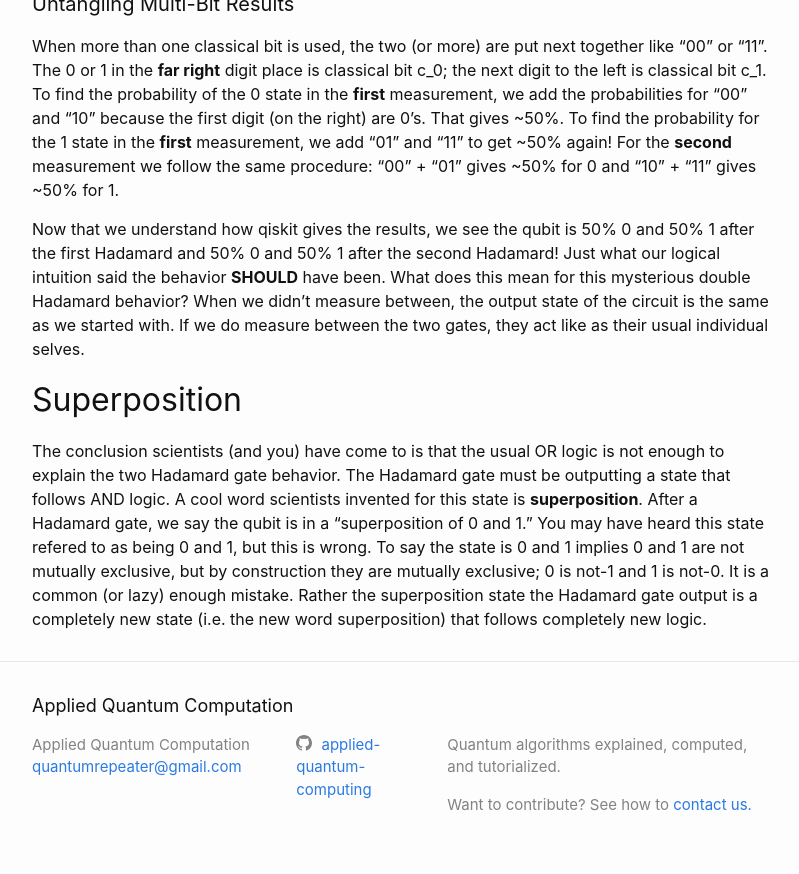
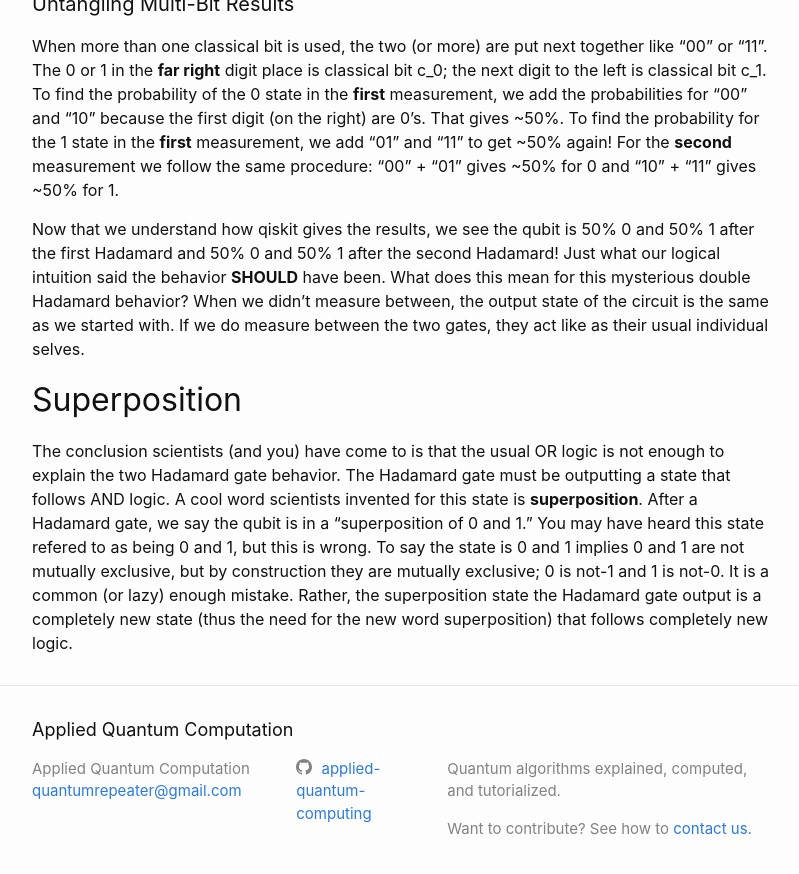
Before and after one commit to Applied-Quantum-Computing/Applied-Quantum-Computing.github.io, a Jekyll site: the page built from _posts/2020-01-20-Theory Basics The Qubit.md, in a window 1280 px wide and 900 px high, scrolled down 6198 px. Shown: the top 874 px of the window, without its empty margins (238-1037 px from the left). Built offline with Jekyll 4.4.1, drawn with Linux system fonts in a browser that asks for light colours.

Commit message:
Update 2020-01-20-Theory Basics The Qubit.md

```diff
--- a/_posts/2020-01-20-Theory Basics The Qubit.md
+++ b/_posts/2020-01-20-Theory Basics The Qubit.md
@@ -239,4 +239,4 @@ When more than one classical bit is used, the two (or more) are put next togethe
 Now that we understand how qiskit gives the results, we see the qubit is 50% 0 and 50% 1 after the first Hadamard and 50% 0 and 50% 1 after the second Hadamard! Just what our logical intuition said the behavior <strong>SHOULD</strong> have been. What does this mean for this mysterious double Hadamard behavior? When we didn't measure between, the output state of the circuit is the same as we started with. If we do measure between the two gates, they act like as their usual individual selves.
 
 ## Superposition
-The conclusion scientists (and you) have come to is that the usual OR logic is not enough to explain the two Hadamard gate behavior. The Hadamard gate must be outputting a state that follows AND logic. A cool word scientists invented for this state is <strong>superposition</strong>. After a Hadamard gate, we say the qubit is in a "superposition of 0 and 1." You may have heard this state refered to as being 0 and 1, but this is wrong. To say the state is 0 and 1 implies 0 and 1 are not mutually exclusive, but by construction they are mutually exclusive; 0 is not-1 and 1 is not-0. It is a common (or lazy) enough mistake. Rather the superposition state the Hadamard gate output is a completely new state (i.e. the new word superposition) that follows completely new logic.
+The conclusion scientists (and you) have come to is that the usual OR logic is not enough to explain the two Hadamard gate behavior. The Hadamard gate must be outputting a state that follows AND logic. A cool word scientists invented for this state is <strong>superposition</strong>. After a Hadamard gate, we say the qubit is in a "superposition of 0 and 1." You may have heard this state refered to as being 0 and 1, but this is wrong. To say the state is 0 and 1 implies 0 and 1 are not mutually exclusive, but by construction they are mutually exclusive; 0 is not-1 and 1 is not-0. It is a common (or lazy) enough mistake. Rather, the superposition state the Hadamard gate output is a completely new state (thus the need for the new word superposition) that follows completely new logic.
```
